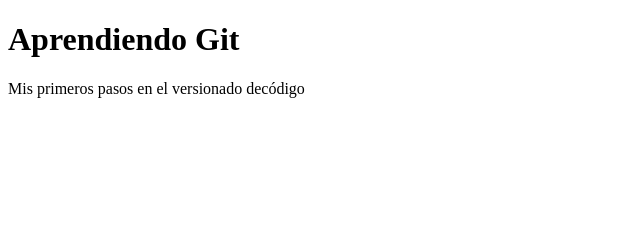
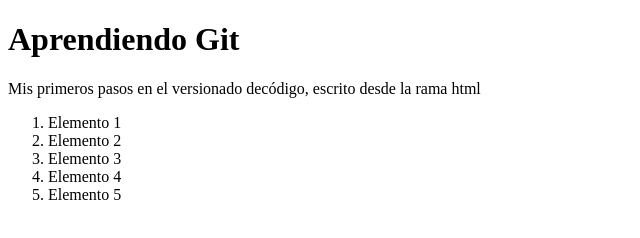
Before and after one commit to JEOrellano/youtube-git, a plain HTML site: page index.html in a window 1280 px wide. Shown: the whole page, without its empty margins (0-640 px from the left). Drawn offline with Linux system fonts and the light colour scheme.

```diff
--- a/index.html
+++ b/index.html
@@ -10,8 +10,16 @@
 <body>
   <h1>Aprendiendo Git</h1>
   <p>
-    Mis primeros pasos en el versionado decódigo
+    Mis primeros pasos en el versionado decódigo, escrito desde la rama html
   </p>
+  <ol>
+    <li>Elemento 1</li>
+    <li>Elemento 2</li>
+    <li>Elemento 3</li>
+    <li>Elemento 4</li>
+    <li>Elemento 5</li>
+  </ol>
+  <script src="index.html"></script>
 </body>
 
 </html>
```
